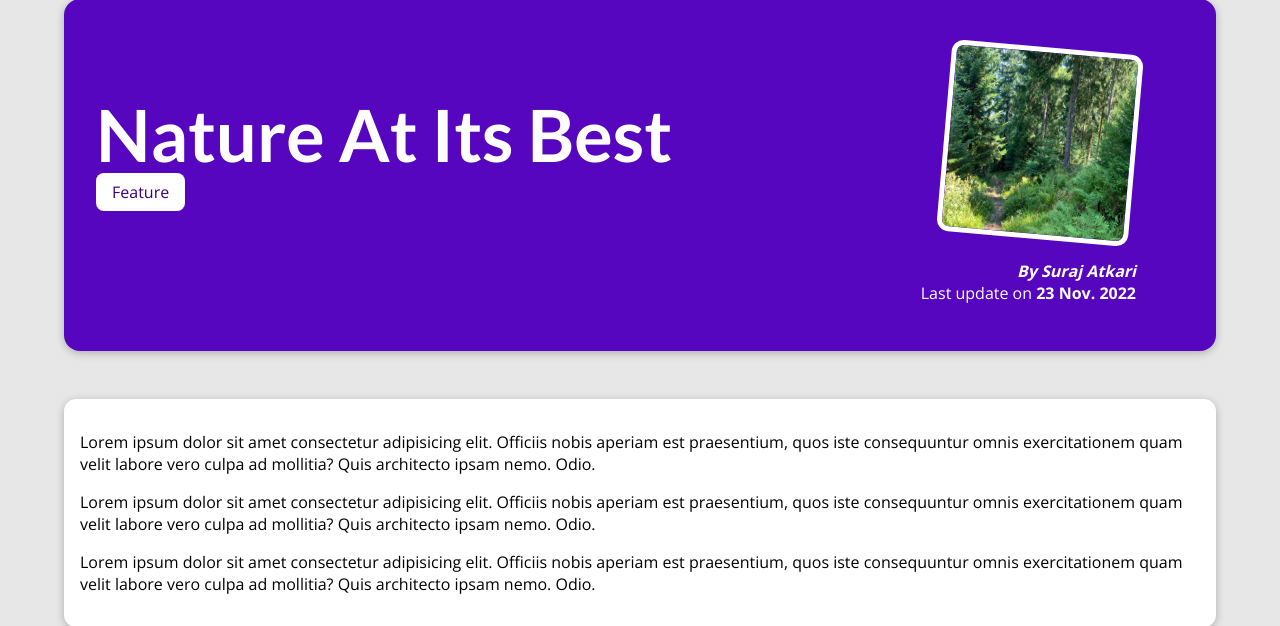
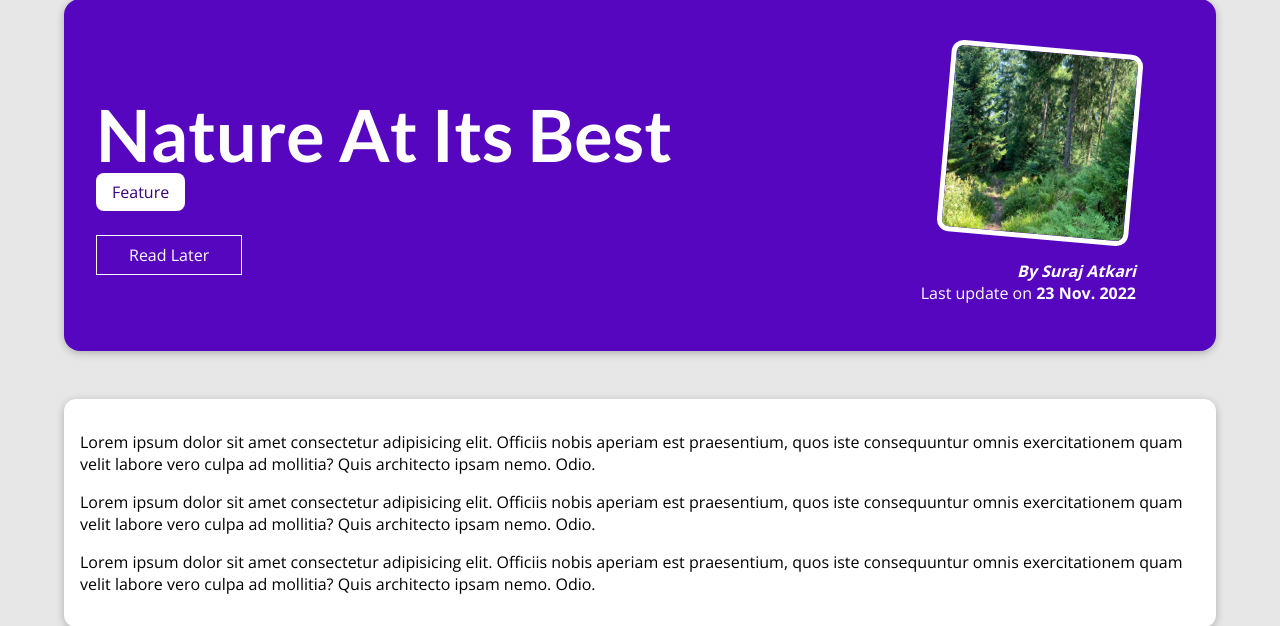
Before and after one commit to Suraj-Atkari/My_Blogger_Site, a Django app: a page that uses blog/templates/blog/post-detail.html in a window 1280 px wide. Shown: the part 129-755 px from the top of the page. Run offline with Django 4.2, Linux system fonts and the light colour scheme; data comes from the database, SQL or seed files in the repository; both versions use the stored data as it was after the commit.

Commit message:
added read-later post

```diff
--- a/blog/admin.py
+++ b/blog/admin.py
@@ -9,7 +9,11 @@ class PostAdmin(admin.ModelAdmin):
     list_display = ("title", "date", "author",)
 
 
+class CommentAdmin(admin.ModelAdmin):
+    list_display = ("user_name", "post", "user_email")
+
+
 admin.site.register(Post, PostAdmin)
 admin.site.register(Author)
 admin.site.register(Tag)
-admin.site.register(Comment)
+admin.site.register(Comment, CommentAdmin)
--- a/blog/templates/blog/post-detail.html
+++ b/blog/templates/blog/post-detail.html
@@ -23,6 +23,13 @@
       {% for tag in post_tags  %}
         <span class="tag">{{ tag.caption }}</span>
       {% endfor %}
+    </div>
+    <div id="read-later">
+      <form action="{% url 'read-later' %}" method="POST">
+        {% csrf_token %}
+        <input type="hidden" value="{{ post.id }}" name="post_id">
+        <button>Read Later</button>
+      </form>
     </div>
     <article>
       <img src="{{ post.image.url }}" alt={{ post.title }}/>
--- a/blog/urls.py
+++ b/blog/urls.py
@@ -8,4 +8,5 @@ urlpatterns = [
     path("posts", views.AllPostsView.as_view(), name="posts-page"),
     path("posts/<slug:slug>", views.DetailedPostView.as_view(),
          name="post-detail-page"),  # /posts/my-first-post
+    path("read-later", views.ReadLaterView.as_view(), name="read-later")
 ] + static(settings.MEDIA_URL, document_root=settings.MEDIA_ROOT)
--- a/blog/views.py
+++ b/blog/views.py
@@ -58,3 +58,18 @@ class DetailedPostView(View):
         }
 
         return render(request, "blog/post-detail.html", context)
+
+
+class ReadLaterView(View):
+    def post(self, request):
+        stored_posts = request.session.get("stored_posts")
+
+        if stored_posts is None:
+            stored_posts = []
+
+        post_id = int(request.POST["post_id"])
+
+        if post_id not in stored_posts:
+            stored_posts.append(post_id)
+
+        return HttpResponseRedirect("/")
```
Also changed, not shown: db.sqlite3.
